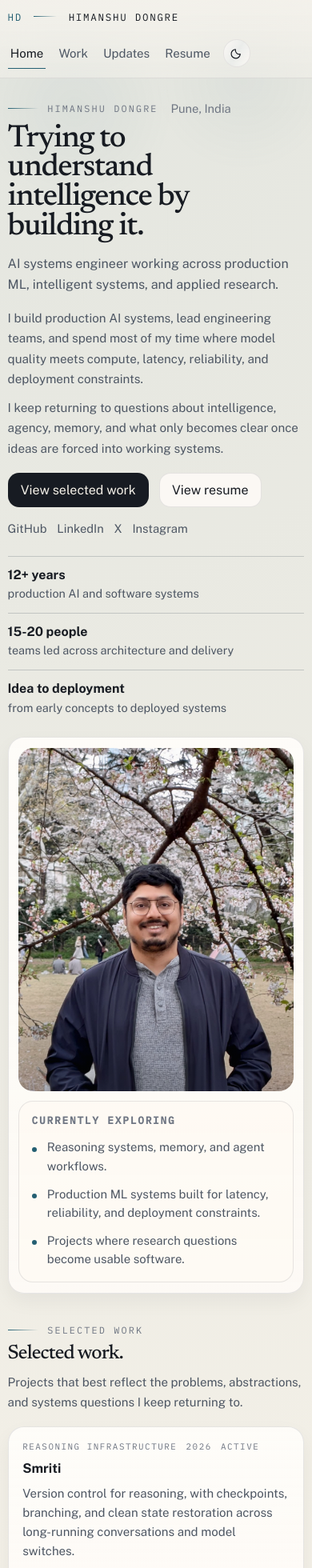
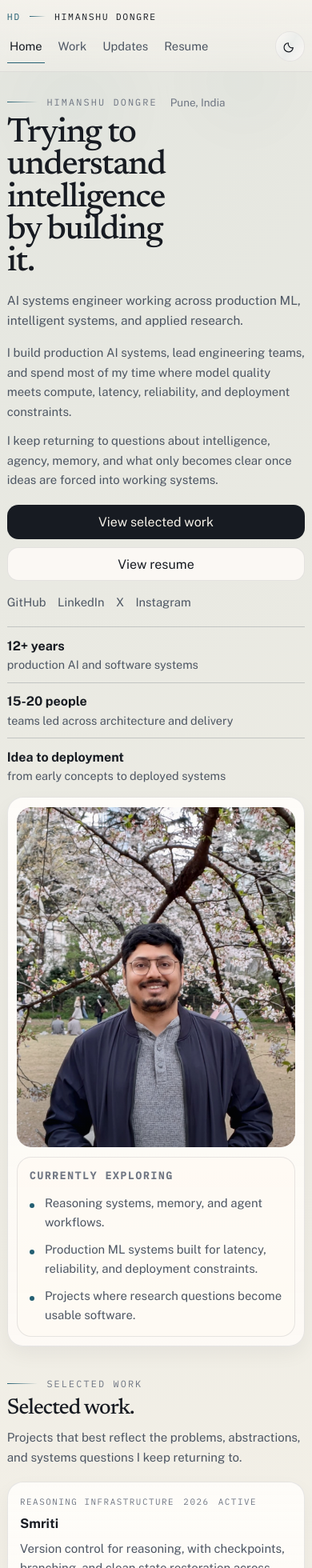
Before and after one commit to himanshudongre/himanshudongre.com, a Next.js app: page / in a window 390 px wide. Shown: the top 1960 px of the page at 80% size. Built offline with nearby package versions, Linux system fonts and the light colour scheme.

Commit message:
Improve responsive layout for mobile and tablet

```diff
--- a/app/globals.css
+++ b/app/globals.css
@@ -189,6 +189,7 @@ button {
   position: sticky;
   top: 0;
   z-index: 30;
+  -webkit-backdrop-filter: blur(18px);
   backdrop-filter: blur(18px);
   background: linear-gradient(to bottom, rgba(247, 244, 238, 0.78), rgba(247, 244, 238, 0.42));
   border-bottom: 1px solid var(--line);
@@ -979,6 +980,21 @@ html[data-js="true"] .reveal.is-visible {
     grid-template-columns: 1fr;
   }
 
+  .hero {
+    gap: 1.2rem;
+  }
+
+  .hero__portrait-card {
+    max-width: 42rem;
+    grid-template-columns: minmax(220px, 0.86fr) minmax(0, 1fr);
+    align-items: stretch;
+  }
+
+  .hero__portrait-frame {
+    aspect-ratio: auto;
+    min-height: 21rem;
+  }
+
   .projects-grid {
     grid-template-columns: 1fr;
   }
@@ -986,24 +1002,79 @@ html[data-js="true"] .reveal.is-visible {
 
 @media (max-width: 760px) {
   .shell {
-    width: min(100% - 1.2rem, var(--max-width));
+    width: min(100% - 1.5rem, var(--max-width));
   }
 
   .site-header__inner {
     align-items: flex-start;
     flex-direction: column;
+    gap: 0.7rem;
   }
 
   .site-nav {
     width: 100%;
+    gap: 0.35rem 0.85rem;
   }
 
   .site-nav a {
-    justify-content: center;
+    min-height: 2.35rem;
+    justify-content: flex-start;
+    font-size: 0.92rem;
+  }
+
+  .theme-toggle {
+    min-width: 2.35rem;
+    width: 2.35rem;
+    min-height: 2.35rem;
+    margin-left: auto;
   }
 
   .hero {
+    gap: 0.95rem;
     padding-top: 0.95rem;
+  }
+
+  .hero__title {
+    max-width: 9.25ch;
+    font-size: clamp(2.2rem, 11vw, 3.15rem);
+  }
+
+  .hero__lede {
+    font-size: 0.96rem;
+  }
+
+  .hero__summary p {
+    font-size: 0.93rem;
+  }
+
+  .hero__actions {
+    flex-direction: column;
+    align-items: stretch;
+    gap: 0.65rem;
+  }
+
+  .hero__actions .button,
+  .hero__actions .ghost-button {
+    width: 100%;
+  }
+
+  .hero__socials {
+    gap: 0.55rem 0.9rem;
+  }
+
+  .hero__portrait-card {
+    max-width: none;
+    grid-template-columns: 1fr;
+    padding: 0.72rem;
+  }
+
+  .hero__portrait-frame {
+    min-height: auto;
+    aspect-ratio: 4 / 4.9;
+  }
+
+  .hero__focus {
+    padding: 0.9rem;
   }
 
   .hero__portrait-card,
@@ -1020,11 +1091,80 @@ html[data-js="true"] .reveal.is-visible {
 
   .hero__metrics {
     grid-template-columns: 1fr;
+    gap: 0.7rem;
+    margin-top: 1.05rem;
   }
 
   .page-title,
   .detail-hero__title {
-    max-width: 12ch;
+    max-width: 10.5ch;
+    font-size: clamp(1.85rem, 9vw, 2.45rem);
+  }
+
+  .page-copy,
+  .detail-hero__summary {
+    font-size: 0.93rem;
+  }
+
+  .detail-links,
+  .resume-actions,
+  .contact-card__actions {
+    flex-direction: column;
+    align-items: stretch;
+    gap: 0.65rem;
+  }
+
+  .detail-links .button,
+  .detail-links .ghost-button,
+  .resume-actions .button,
+  .resume-actions .ghost-button,
+  .contact-card__actions .button,
+  .contact-card__actions .ghost-button {
+    width: 100%;
+  }
+
+  body::before,
+  body::after {
+    opacity: 0.45;
+  }
+}
+
+@media (max-width: 540px) {
+  .shell {
+    width: min(100% - 1.1rem, var(--max-width));
+  }
+
+  .brand {
+    font-size: 0.72rem;
+    gap: 0.72rem;
+  }
+
+  .brand__mark {
+    gap: 0.72rem;
+  }
+
+  .brand__mark::after {
+    width: 1.2rem;
+  }
+
+  .hero__location {
+    font-size: 0.84rem;
+  }
+
+  .section-heading__title {
+    font-size: clamp(1.4rem, 7vw, 1.8rem);
+  }
+
+  .card,
+  .timeline__item,
+  .detail-section,
+  .detail-sidebar__card,
+  .resume-card,
+  .interest-panel,
+  .philosophy-callout,
+  .contact-card {
+    padding-left: 0.95rem;
+    padding-right: 0.95rem;
   }
 }
 
```
